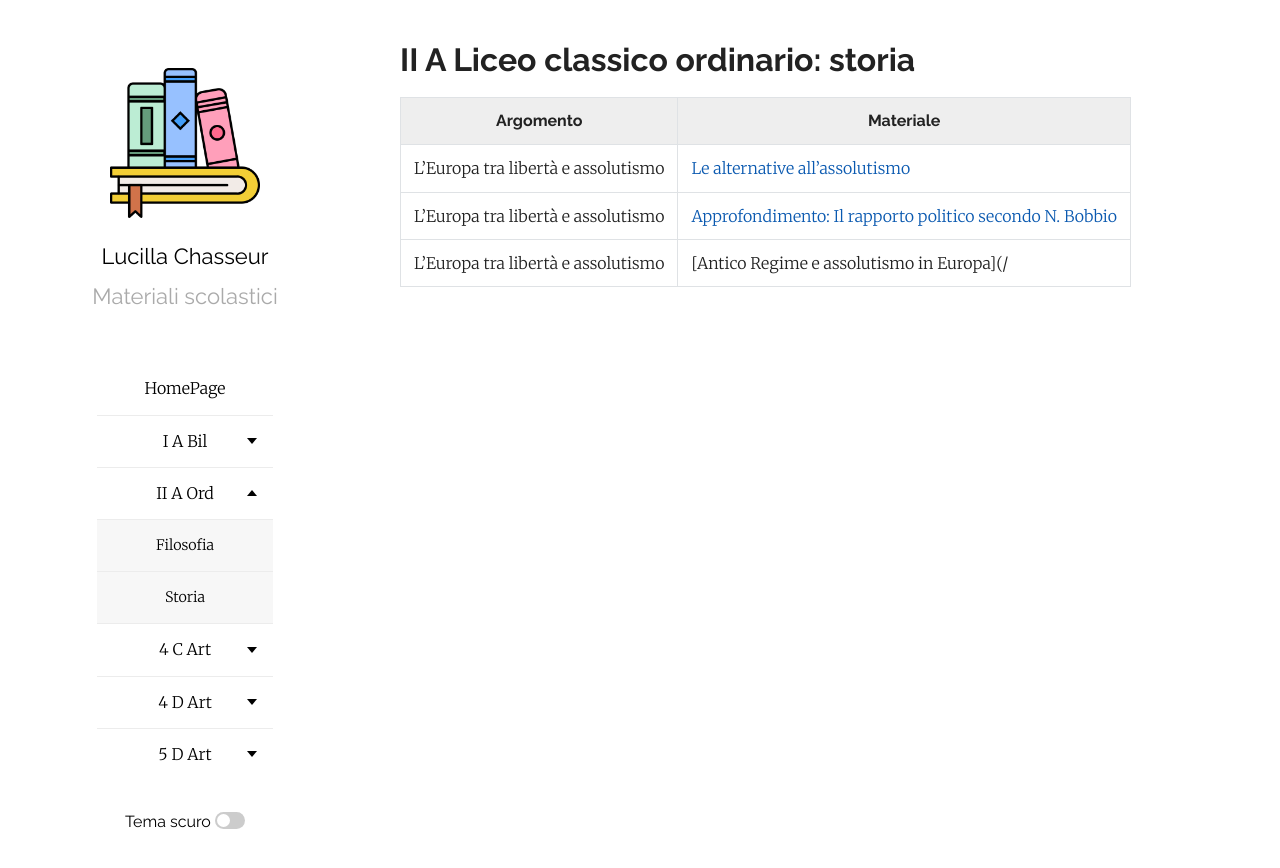
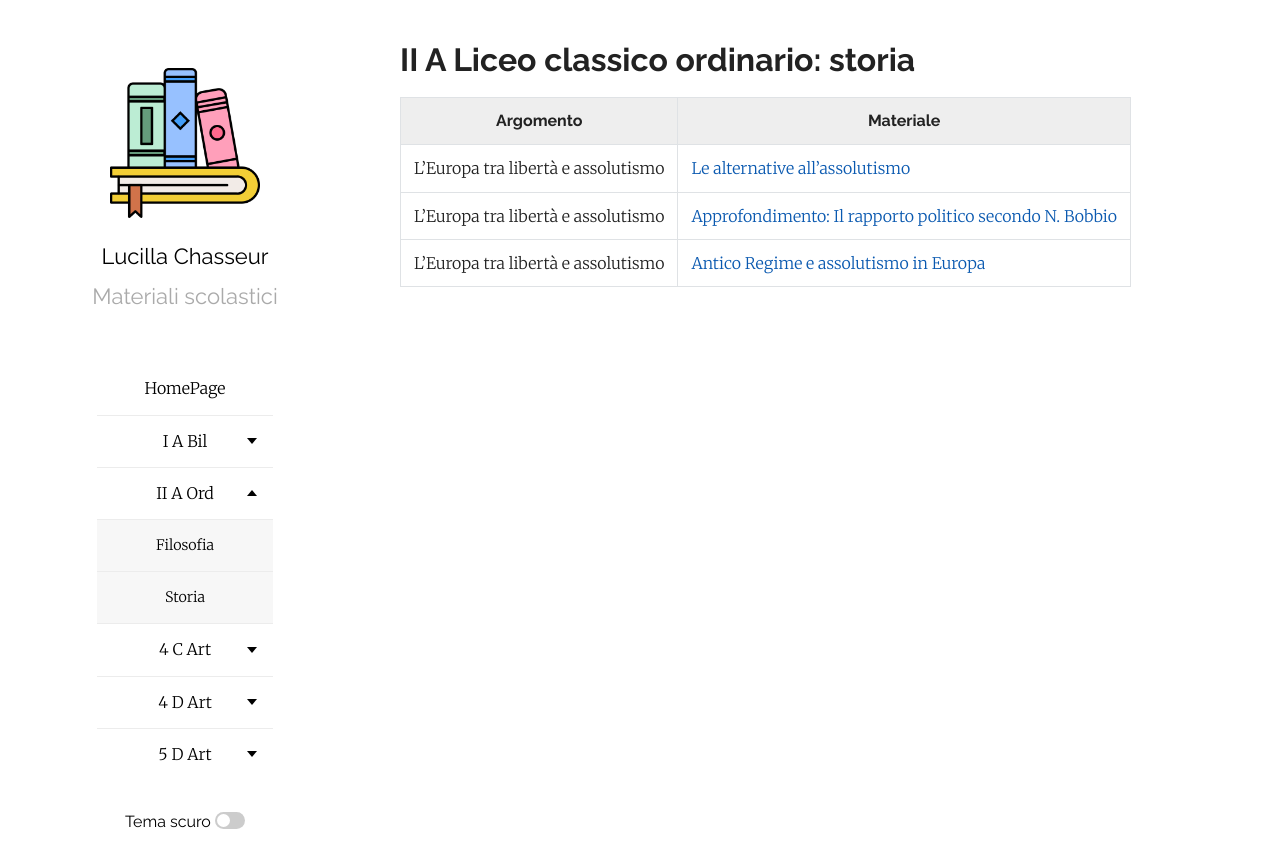
Before and after one commit to efemeridi/efemeridi.github.io, a Jekyll site: the page built from 2a_ord_storia.md, in a window 1280 px wide. Shown: the top 868 px of the page. Built offline with Jekyll 4.4.1, drawn with Linux system fonts in a browser that asks for light colours; our own code applies the rules of GitHub Pages for plain Markdown files; part of the change alters nothing that is shown.

```diff
--- a/2a_ord_storia.md
+++ b/2a_ord_storia.md
@@ -7,4 +7,4 @@ layout: page
 |-----------|-------------|
 |L'Europa tra libertà e assolutismo | [Le alternative all'assolutismo](/materiali/II_A_ord/storia/02_vol_2_alternative_all_assolutismo.pdf)
 |L'Europa tra libertà e assolutismo | [Approfondimento: Il rapporto politico secondo N. Bobbio](/materiali/II_A_ord/storia/03_BOBBIO_IL_RAPPORTO_POLITICO.pdf)
-|L'Europa tra libertà e assolutismo | [Antico Regime e assolutismo in Europa](/
+|L'Europa tra libertà e assolutismo | [Antico Regime e assolutismo in Europa](/materiali/II_A_ord/storia/01_antico_regime_assolutismo.pdf/)
```
